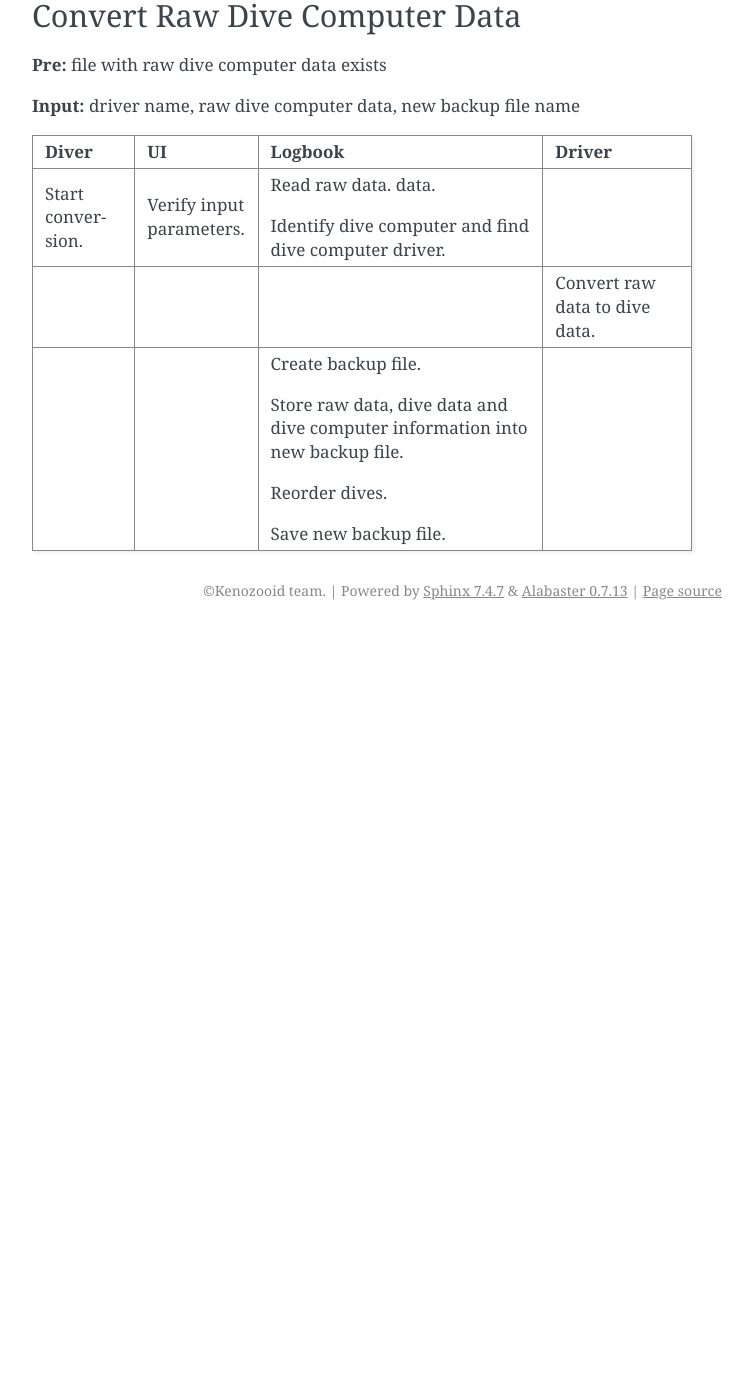
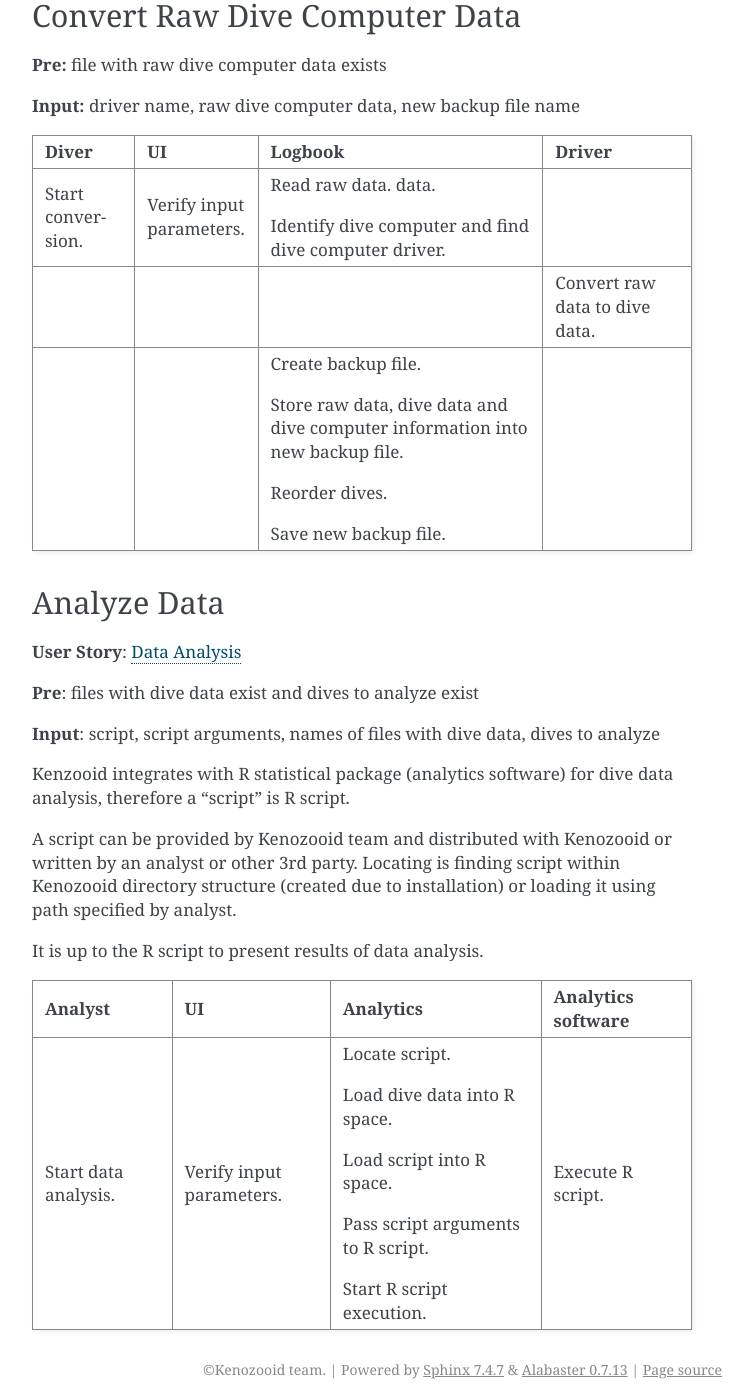
Before and after one commit to gitGNU/gnu_kenozooid, a Sphinx documentation site: the page built from doc/hacking/uc.rst, in a window 1280 px wide and 1400 px high, scrolled down 3387 px. Shown: the whole window, without its empty margins (388-1141 px from the left). Built offline with Sphinx 7.4.7, drawn with Linux system fonts in a browser that asks for light colours; before the commit the page ends 4017 px from its top, so only the background shows below that; some of the changed text lies outside the part shown.

Commit message:
- described data analysis use case in hacking guide

```diff
--- a/doc/hacking/uc.rst
+++ b/doc/hacking/uc.rst
@@ -13,8 +13,8 @@ dive computer
 diver
     A diving person, who is interested in dive planning, logging and
     analysis.
-statistical software
-    Software to perform statistical analysis.
+analytics software
+    Software to perform dive data analysis.
 
 Subsystems
 ----------
@@ -169,4 +169,40 @@ Convert Raw Dive Computer Data
 |                   |              | Save new backup file.         |                     |
 +-------------------+--------------+-------------------------------+---------------------+
 
+.. _hk-uc-analysis:
+
+Analyze Data
+------------
+**User Story**: :ref:`hk-us-analysis`
+
+**Pre**: files with dive data exist and dives to analyze exist
+
+**Input**: script, script arguments, names of files with dive data, dives
+to analyze
+
+Kenzooid integrates with R statistical package (analytics software) for
+dive data analysis, therefore a "script" is R script.
+
+A script can be provided by Kenozooid team and distributed with Kenozooid
+or written by an analyst or other 3rd party. Locating is finding script
+within Kenozooid directory structure (created due to installation) or
+loading it using path specified by analyst.
+
+It is up to the R script to present results of data analysis.
+
++-------------------+--------------+-------------------------------+----------------------+
+| Analyst           | UI           | Analytics                     | Analytics software   |
++===================+==============+===============================+======================+
+| Start data        | Verify input | Locate script.                | Execute R script.    |
+| analysis.         | parameters.  |                               |                      |
+|                   |              | Load dive data into R space.  |                      |
+|                   |              |                               |                      |
+|                   |              | Load script into R space.     |                      |
+|                   |              |                               |                      |
+|                   |              | Pass script arguments to      |                      |
+|                   |              | R script.                     |                      |
+|                   |              |                               |                      |
+|                   |              | Start R script execution.     |                      |
++-------------------+--------------+-------------------------------+----------------------+
+
 .. vim: sw=4:et:ai
--- a/doc/hacking/us.rst
+++ b/doc/hacking/us.rst
@@ -146,12 +146,12 @@ Remove Buddy
 ^^^^^^^^^^^^
 The diver removes buddy data from logbook file.
 
-.. _hk-analysis:
+.. _hk-us-analysis:
 
 Data Analysis
 -------------
-The analyst runs code (script, program) to analyze dive and dive profile
-data. The code can be parameterised.
+The analyst runs script to analyze dive and dive profile data. The script can
+have arguments.
 
 .. _planning:
 
```
Also changed, not shown: other parts of doc/hacking/uc.rst (+1 -1 lines).
